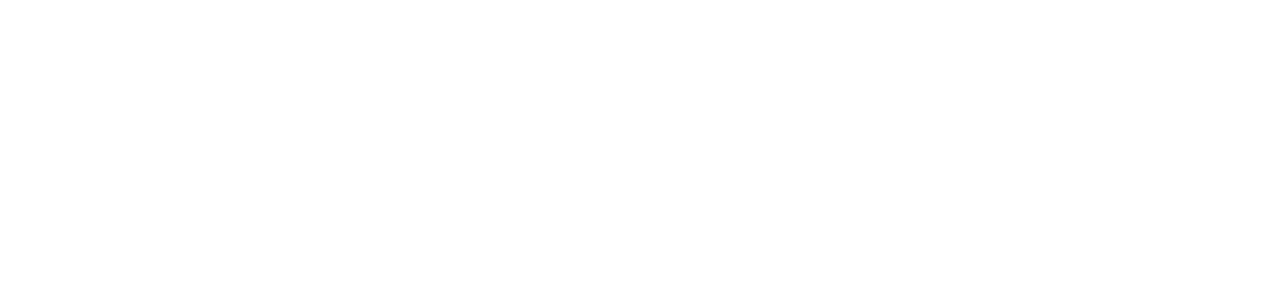
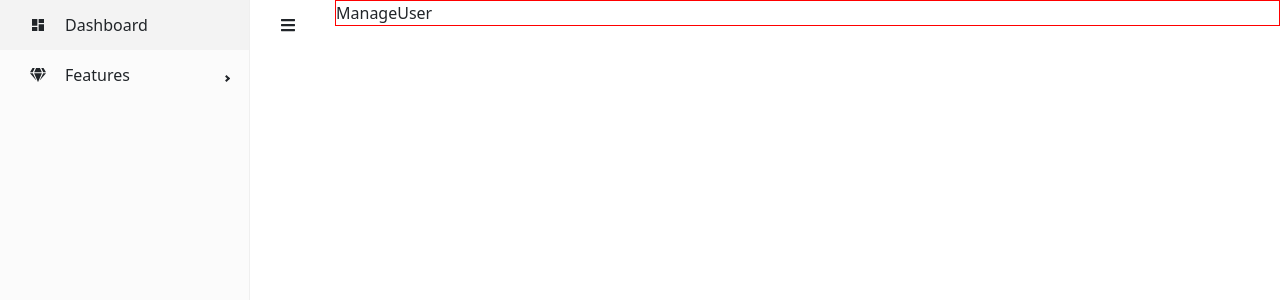
Before and after one commit to thanhdien0610/ReactBasic, a React (Create React App) app: page /admins/manage-users in a window 1280 px wide. Before the commit this address had no page. Shown: the top 300 px of the page. Built offline with nearby package versions, Linux system fonts and the light colour scheme.

Commit message:
router manageUsers

```diff
--- a/package.json
+++ b/package.json
@@ -6,15 +6,18 @@
     "@testing-library/jest-dom": "5.16.4",
     "@testing-library/react": "13.3.0",
     "@testing-library/user-event": "13.5.0",
+    "axios": "0.27.2",
     "bootstrap": "5.2.0",
     "react": "18.2.0",
     "react-bootstrap": "2.4.0",
     "react-dom": "18.2.0",
     "react-icons": "4.4.0",
+    "react-paginate": "8.1.3",
     "react-pro-sidebar": "^1.0.0-alpha.6",
     "react-redux": "8.0.1",
     "react-router-dom": "6.3.0",
     "react-scripts": "^5.0.1",
+    "react-toastify": "9.0.7",
     "redux": "4.2.0",
     "redux-devtools-extension": "2.13.9",
     "redux-thunk": "2.4.1",
--- a/src/App.scss
+++ b/src/App.scss
@@ -45,7 +45,7 @@
           padding: 0px 15px;
           background: #303030;
           color: white;
-
+          border: none;
           border: 1px solid #535353;
           &:hover{
             background: black;
--- a/src/components/Admin/Admin.js
+++ b/src/components/Admin/Admin.js
@@ -3,19 +3,24 @@
 import { useState } from "react";
 import { FaHeart, FaBars } from 'react-icons/fa';
 import { ProSidebarProvider } from "react-pro-sidebar";
+import { Outlet } from "react-router-dom";
 const Admin = (props) => {
     // const [collapsed, setCollapsed] = useState(false);
     return (
         <div className="admin-container">
             <ProSidebarProvider className="admin-sidebar">
                 <SideBar />
-            </ProSidebarProvider>;
+            </ProSidebarProvider>
             {/* <div className="admin-sidebar">
                 <SideBar collapsed={collapsed} />
             </div> */}
             <div className="admin-content">
-                {/* <FaBars onClick={() => setCollapsed(!collapsed)} /> */}
-                contain
+                <div className="admin-header">
+
+                </div>
+                <div className="admin-main">
+                    <Outlet />
+                </div>
             </div>
         </div>
     )
--- a/src/components/Admin/Admin.scss
+++ b/src/components/Admin/Admin.scss
@@ -12,4 +12,14 @@
         //     height: '100%';
         // }
     }
+
+    .admin-content{
+        width: 100%;
+        .admin-header{
+
+        }
+        .admin-main{
+            border: 1px solid red;
+        }
+    }
 }
--- /dev/null
+++ b/src/components/Admin/Content/DashBoard.js
@@ -0,0 +1,7 @@
+const DashBoard = (props) => {
+    return (
+        <div> DashBoard</div>
+    )
+}
+
+export default DashBoard
--- /dev/null
+++ b/src/components/Admin/Content/ManageUser.js
@@ -0,0 +1,7 @@
+const ManageUser = (props) => {
+    return (
+        <div> ManageUser</div>
+    )
+}
+
+export default ManageUser
--- a/src/components/Admin/SideBar.js
+++ b/src/components/Admin/SideBar.js
@@ -4,6 +4,7 @@
 import { FaGem, FaList, FaBars } from 'react-icons/fa';
 import { MdDashboard } from 'react-icons/md'
 import './Admin.scss'
+import { Link, NavLink } from 'react-router-dom';
 const SideBar = (props) => {
     const { collapseSidebar } = useProSidebar();
     return (
@@ -11,7 +12,10 @@
 
             <Sidebar>
                 <Menu>
-                    <MenuItem icon={<MdDashboard />}> Dashboard</MenuItem>
+                    <MenuItem icon={<MdDashboard />}>
+                        Dashboard
+                        <Link to='/admins' />
+                    </MenuItem>
                     {/* <MenuItem icon={<FaList />}> Calendar</MenuItem>
                     <MenuItem icon={<FaList />}> E-commerce</MenuItem> */}
                 </Menu>
@@ -19,7 +23,10 @@
                     <SubMenu className='subMenu'
                         // suffix={<span className="badge yellow">3</span>}
                         label="Features" icon={<FaGem />}>
-                        <MenuItem> Quản lý Users </MenuItem>
+                        <MenuItem>
+                            Quản lý Users
+                            <Link to='/admins/manage-users' />
+                        </MenuItem>
                         <MenuItem> Quản lý Quiz </MenuItem>
                         <MenuItem> Quản lý câu hỏi </MenuItem>
                     </SubMenu>
--- a/src/index.js
+++ b/src/index.js
@@ -6,9 +6,13 @@
 import store from './redux/store';
 import 'bootstrap/dist/css/bootstrap.min.css';
 import { BrowserRouter, Routes, Route } from "react-router-dom";
+
 import User from './components/User/User';
 import Admin from './components/Admin/Admin';
 import HomePage from './components/Home/HomePage';
+import ManageUser from './components/Admin/Content/ManageUser';
+import DashBoard from './components/Admin/Content/DashBoard';
+
 const root = ReactDOM.createRoot(document.getElementById('root'));
 root.render(
   <Provider store={store}>
@@ -20,7 +24,10 @@
           <Route path="users" element={<User />} />
 
         </Route >
-        <Route path="admins" element={<Admin />} />
+        <Route path="/admins" element={<Admin />} >
+          <Route index element={<DashBoard />} />
+          <Route path='manage-users' element={<ManageUser />} />
+        </Route>
       </Routes>
     </BrowserRouter>
 
```
Also changed, not shown: 1 other file (tests, documents, lock files or other folders).
